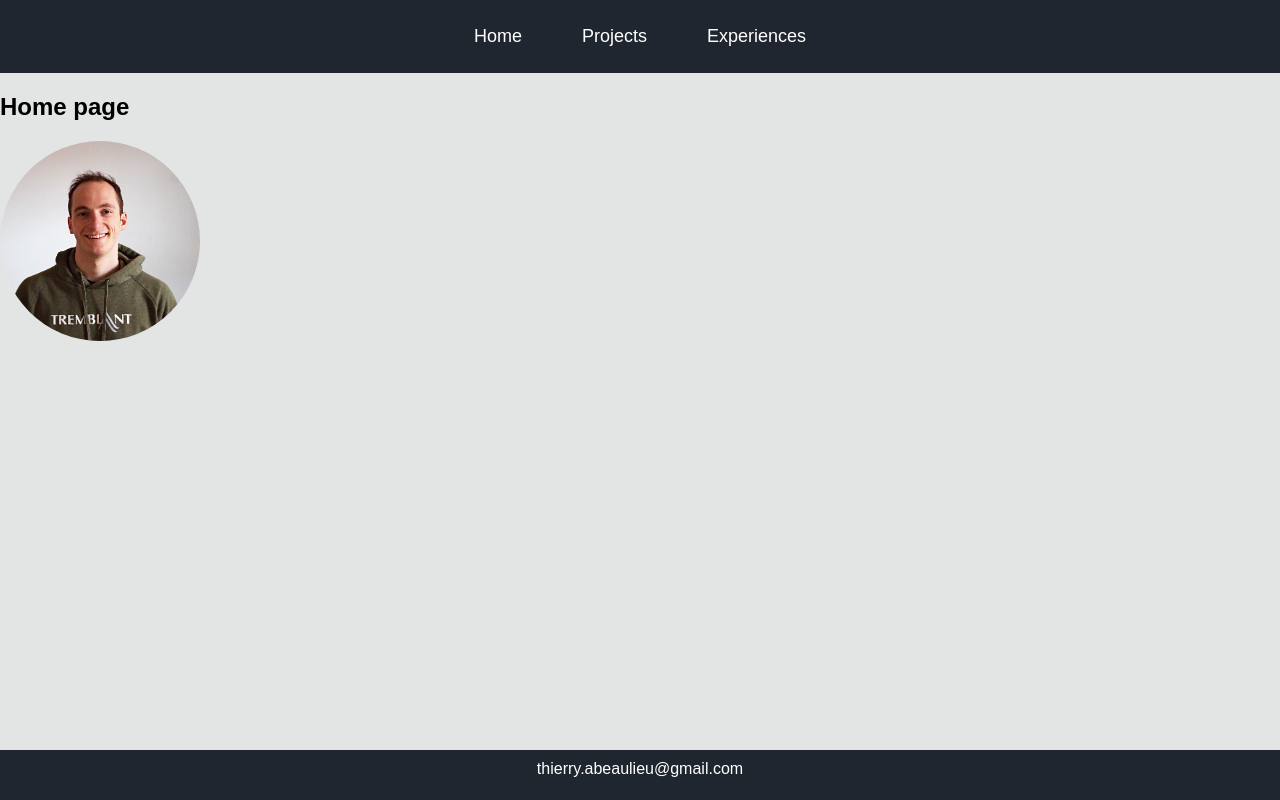
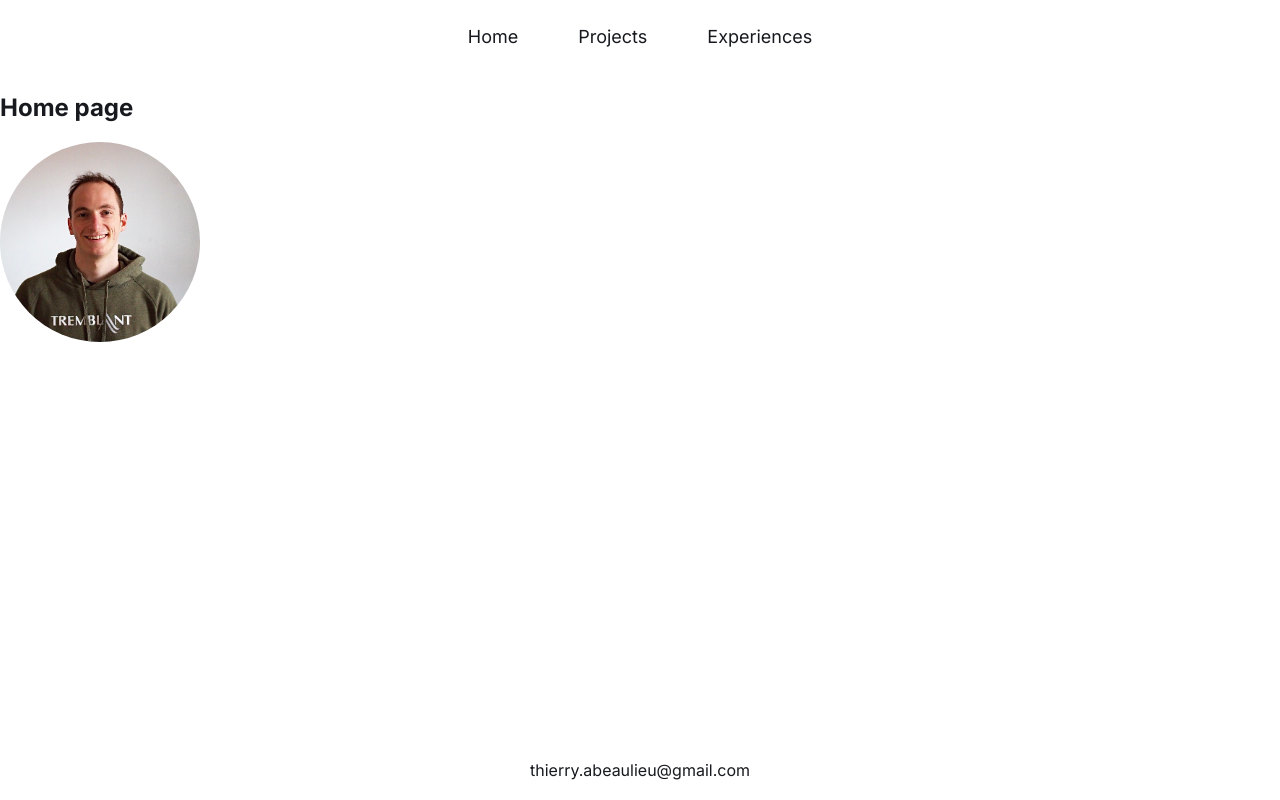
Before and after one commit to ThierryBeaulieu/ThierryBeaulieu, a React (Vite) app in the folder app/: page / in a window 1280 px wide. Built offline with nearby package versions, Linux system fonts and the light colour scheme.

Commit message:
solve issue with the hover effect

```diff
--- a/app/index.html
+++ b/app/index.html
@@ -4,7 +4,13 @@
     <meta charset="UTF-8" />
     <link rel="icon" type="image/svg+xml" href="/vite.svg" />
     <meta name="viewport" content="width=device-width, initial-scale=1.0" />
-    <title>Vite + React</title>
+    <link rel="preconnect" href="https://fonts.googleapis.com" />
+    <link rel="preconnect" href="https://fonts.gstatic.com" crossorigin />
+    <link
+      href="https://fonts.googleapis.com/css2?family=Inter:wght@100..900&family=Nunito+Sans:opsz,wght@6..12,300;6..12,600&family=Roboto:ital,wght@0,400;0,500;1,300;1,400;1,500&display=swap"
+      rel="stylesheet"
+    />
+    <title>Thierry Beaulieu</title>
   </head>
   <body>
     <div id="root"></div>
--- a/app/src/App.css
+++ b/app/src/App.css
@@ -1,26 +1,30 @@
 :root {
   --background-color: #ffffff;
   --primary-color: #17191F;
+
 }
 
 /* App.css */
 html {
   position: relative;
   min-height: 100%;
+  color: var(--primary-color);
+  background-color: var(--background-color);
+  font-weight: 400;
 }
 
 body {
   margin: 0;
   height: 100vh;
-  font-family: 'Nunito Sans', sans-serif;
+  font-family: 'Inter', sans-serif;
   display: flex;
   flex-direction: column;
-  background-color: rgb(227,229,229);
+  background-color: var(--background-color);
 }
 
 /* NavBar.css */
 header {
-  background-color: #20262f;
+  background-color: var(--background-color);
   color: white;
   padding: 10px 0;
 }
@@ -41,7 +45,7 @@ nav ul li:last-child {
 }
 
 nav ul li a {
-  color: white;
+  color: var(--primary-color);
   text-decoration: none;
   font-size: 18px;
   padding: 10px 20px;
@@ -61,8 +65,6 @@ footer {
   width: 100%;
   text-align: center;
   height: 40px;
-  background-color: #20262f;
-  color: white;
   min-width: 750px;
 }
 
```
Also changed, not shown: 1 other file (tests, documents, lock files or other folders).
